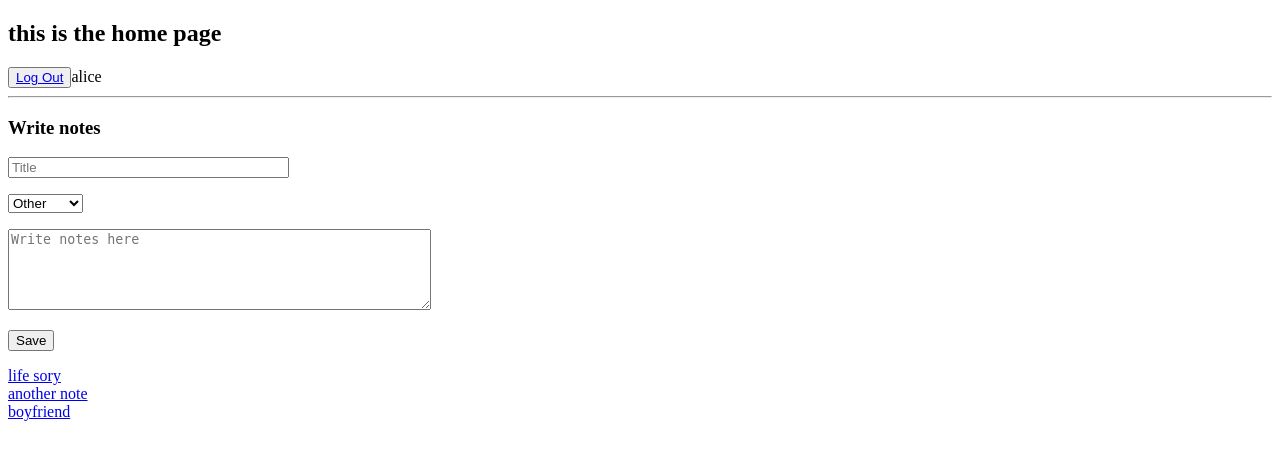
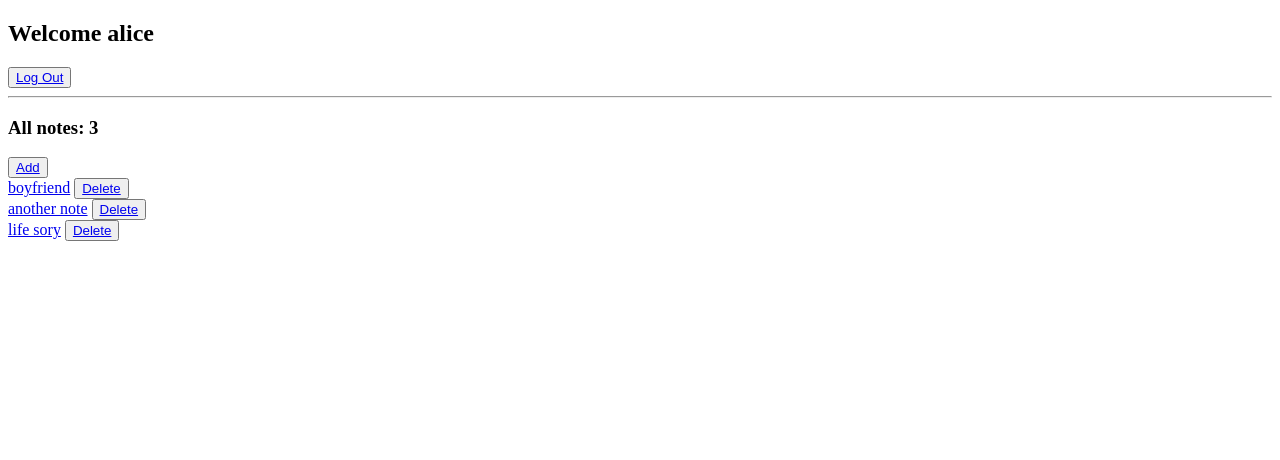
Before and after one commit to AuthenticPaulMeyers/flask_notes, a Flask app: page /home in a window 1280 px wide. Shown: the top 460 px of the page. Run offline with Flask 3, Linux system fonts and the light colour scheme; a user stored in the database is signed in; data comes from the database, SQL or seed files in the repository; both versions use the stored data as it was after the commit; some libraries are stand-ins or nearby versions.

Commit message:
Comfirmed delete button

```diff
--- a/app.py
+++ b/app.py
@@ -69,6 +69,28 @@ def register():
 # home page where users will be taking notes
 @app.route('/home', methods=['POST', 'GET'])
 def home():
+    user_id = db.execute("SELECT id FROM users WHERE username = (?)", (session.get("username")))
+    if user_id:
+        user_id = user_id[0]['id']
+    count = db.execute("SELECT COUNT(*) FROM notes WHERE user_id = ?", user_id)
+    count = count[0]['COUNT(*)']
+
+    notes = db.execute("SELECT notes.id, notes.content, category.name, notes.title FROM notes JOIN users ON users.id = notes.user_id JOIN category ON category.id = notes.category_id WHERE notes.user_id = ? ORDER BY notes.created_at DESC", user_id)
+
+    return render_template('home.html', username=session.get("username"), notes=notes, count=count)
+
+
+
+# Logout route
+@app.route('/logout')
+def logout():
+    session.clear()
+    return redirect(url_for('login'))
+
+
+# Add route
+@app.route('/add', methods=["POST", "GET"])
+def add():
     form = NotesForm()
     category = form.category.data
 
@@ -88,25 +110,13 @@ def home():
 
         flash("Note added successfully!")
         return redirect(url_for("home"))
+    return render_template('add.html', username=session.get("username"), form=form)
 
-
-    notes = db.execute("SELECT notes.id, notes.content, category.name, notes.title FROM notes JOIN users ON users.id = notes.user_id JOIN category ON category.id = notes.category_id WHERE notes.user_id = ? ORDER BY notes.created_at", user_id)
-
-    return render_template('home.html', username=session.get("username"), form=form, notes=notes)
-
-
-
-# Logout route
-@app.route('/logout')
-def logout():
-    session.clear()
-    return redirect(url_for('login'))
-
-
-
-
-
-
+# Read notes route
+@app.route('/notes/<int:note_id>')
+def notes(note_id):
+    db.execute('DELETE FROM notes WHERE id = (?)', note_id)
+    return redirect(url_for('home'))
 
 
 
--- a/templates/home.html
+++ b/templates/home.html
@@ -1,39 +1,16 @@
 {% extends 'layout.html' %}
 
 {% block content %}
-    <h2>this is the home page </h2>          <button><a href="{{ url_for('logout') }}">Log Out</a></button>{{username}}
+    <h2>Welcome {{username}}</h2><button><a href="{{ url_for('logout') }}">Log Out</a></button>
     <hr>
-    <h3>Write notes</h3>
-    <form action="" method="post">
-        {{ form.hidden_tag() }}
-
-        <p>
-            {{ form.title(size=32) }} <br>
-            {% for error in form.title.errors %}
-                <span>{{ error }}</span>
-            {% endfor %}
-        </p>
-        <p>
-            {{ form.category() }} <br>
-            {% for error in form.category.errors %}
-                <span>{{ error }}</span>
-            {% endfor %}
-        </p>
-        <p>
-            {{ form.content(cols=50, rows=5) }} <br>
-            {% for error in form.content.errors %}
-                <span>{{ error }}</span>
-            {% endfor %}
-        </p>
-        <p>
-            {{ form.submit() }}
-        </p>
-    </form>
+    <h3>All notes: {{ count }}</h3>
+    <button><a href="{{url_for('add')}}">Add</a></button> <br>
 
     <div class="notes-container">
         <div class="note">
             {% for note in notes %}
-                <a href="/notes/{{ note.id }}"> {{ note.title }}</a> <br>
+                <a href="/notes/{{ note.id }}"> {{ note.title }}</a>
+                <button><a href="/notes/{{ note.id }}">Delete</a></button> <br>
             {% endfor %}
         </div>
     </div>
```
Also changed, not shown: templates/add.html (added, +33 -0 lines), _instance/notes.db, 2 other files.
